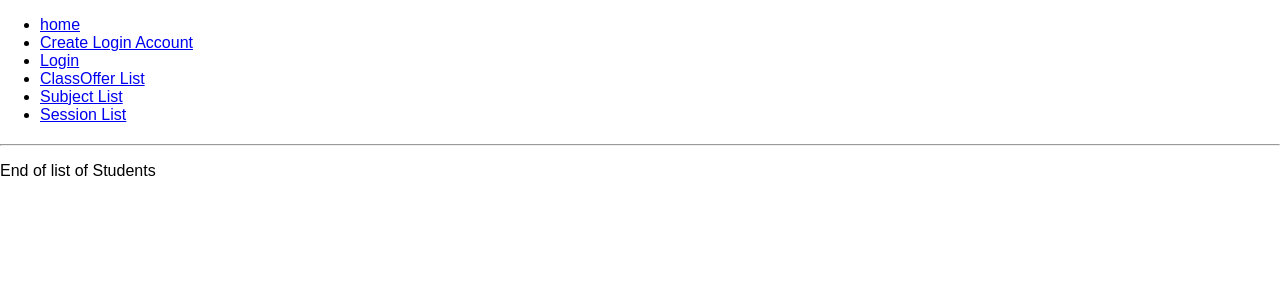
After one commit to SeattleChris/hepcat, a Django app: page /classes/checkin/ in a window 1280 px wide. The commit adds this page. Shown: the top 300 px of the page. Run offline with Django 3.2, Linux system fonts and the light colour scheme; data that the repository does not hold is empty; parts of the project's set-up code (start-up, migrations or seed data) failed here and were passed over.

Commit message:
re-instantiated and populated data to comply with new structure

```diff
--- /dev/null
+++ b/web/classwork/templates/classwork/checkin.html
@@ -0,0 +1,11 @@
+{% extends "generic/base.html" %}
+
+
+{% block content %}
+<h2>{{ display_session }}</h2>
+  {% for student in student_list %}
+    <p>{{ student }}</p>
+  {% endfor %}
+  <hr />
+  <p>End of list of Students</p>
+{% endblock content %}
--- a/web/classwork/urls.py
+++ b/web/classwork/urls.py
@@ -1,9 +1,8 @@
 from django.urls import path
-from .views import SubjectListView, SessionListView, ClassOfferListView, LocationDetailView, LocationListView
+from .views import SubjectListView, SessionListView, ClassOfferListView, LocationDetailView, LocationListView, Checkin
 # SubjectCreateView, SessionCreateView, ClassOfferCreateView,
-urlpatterns = [
-    # path('', PublishedListView.as_view(), name='published'),
-    path('', ClassOfferListView.as_view(), name='classoffer_list'),
+urlpatterns = [  # All following are in /classes/
+    path('', ClassOfferListView.as_view(), name='classoffer_list'),  # Display current published ClassOffers
     # path('new/', ClassOfferCreateView.as_view(), name='classoffer_create'),
     # path('<int:id>', ClassOfferDetailView.as_view(), name='classoffer_detail'),
     path('subject/', SubjectListView.as_view(), name='subject_list'),
@@ -12,6 +11,7 @@ urlpatterns = [
     # path('session/new/', SessionCreateView.as_view(), name='session_create'),
     # path('classoffer/new/<int:id>', ClassOfferCreateView.as_view(), name='classoffer_create'),
     # above is correct to create on budget of id?
+    path('checkin/', Checkin.as_view(), name='checkin'),
     path('location/<int:id>', LocationDetailView.as_view(), name='location_detail'),
     path('location/', LocationListView.as_view(), name='location_list'),
 ]
--- a/web/classwork/views.py
+++ b/web/classwork/views.py
@@ -6,14 +6,6 @@ from .models import Subject, Session, ClassOffer, Location
 from .forms import SubjectForm, SessionForm, ClassOfferForm
 from datetime import datetime
 # Create your views here.
-
-
-# class PublishedListView(ListView):
-#     """ Placeholder for currently live classes on the site
-#     """
-#     template_name = 'classwork/published.html'
-#     model = ClassOffer
-#     context_object_name = 'classoffers'
 
 
 class SubjectListView(ListView):
@@ -75,6 +67,8 @@ class ClassOfferListView(ListView):
     model = ClassOffer
     context_object_name = 'classoffers'
 
+    # TODO: make decide_session a method that can be imported to various models
+    # Unless all places that need this are a model that inhirit from this model.
     def decide_session(self, sess=None, display_date=None):
         """ Typically we want to see the current session.
             Sometimes we want to see a future sesion.
@@ -98,7 +92,7 @@ class ClassOfferListView(ListView):
         return sess_data  # a list of Session records, even if only 0-1 session
 
     def get_queryset(self):
-        """ We can limit the classes list by publish date
+        """ We can limit the classes list by class level
         """
         display_session = None
         if 'display_session' in self.kwargs:
@@ -121,28 +115,85 @@ class ClassOfferListView(ListView):
         return context
 
 
-class Checkin(ClassOfferListView):
+class Checkin(ListView):
     """ This is a report for which students are in which classes.
     """
+    model = ClassOffer
     template_name = 'classwork/checkin.html'
-    context_object_name = 'class_checkin'
+    context_object_name = 'student_list'
+
+    # TODO: make decide_session a method that can be imported to various models
+    # Unless all places that need this are a model that inhirit from this model
+    def decide_session(self, sess=None, display_date=None):
+        """ Typically we want to see the current session.
+            Sometimes we want to see a future sesion.
+        """
+        sess_data = []
+        # TODO: Deal with appropriate date input data and test it
+        if sess is None:
+            target = display_date or datetime.now()
+            sess_data = Session.objects.filter(publish_date__lte=target, expire_date__gte=target)
+        else:
+            if display_date:
+                raise SyntaxError("You can't filter by both Session and Date")
+            if sess == 'all':
+                return Session.objects.all()
+            if not isinstance(sess, list):
+                sess = [].append(sess)
+            try:
+                sess_data = Session.objects.filter(name__in=sess)
+            except TypeError:
+                sess_data = []
+        return sess_data  # a list of Session records, even if only 0-1 session
 
     def get_all_sessions(self):
         sess_list = [a.title for a in Session.objects.all()]
         return sess_list
 
     def get_queryset(self):
-        result = super().get_queryset()
-
-        return result
+        """ List all the students from all the classes (in order of ClassOffer
+            and then alphabetical first name)
+        """
+        # current_classes = super().get_queryset()
+        display_session = None
+        if 'display_session' in self.kwargs:
+            display_session = self.kwargs['display_session']
+        sess_id = [ea.id for ea in self.decide_session(sess=display_session)]
+        selected_classes = ClassOffer.objects.filter(session__in=sess_id).order_by('num_level')
+        class_list = [ea.students for ea in selected_classes]
+        print(class_list)
+        print('----------------')
+        print(class_list)
+        # student_list = [student for student in ea.students for ea in class_list]
+        # student_list.order_by('first_name')
+        # return student_list
+        return class_list
 
     def get_context_data(self, **kwargs):
-        kwargs['session_list'] = self.get_all_sessions()
-        for ea in kwargs['session_list']:
-            kwargs[ea]
+        """ Get the context of the current displayed class registration student list
+        """
         context = super().get_context_data(**kwargs)
-        context["added"] = 'added info'
+        # print(context)
+        # print('-----------------')
+        # print(kwargs)
+        display_session = None
+        if 'display_session' in kwargs:
+            display_session = context['display_session']
+        sess_names = [ea.name for ea in self.decide_session(display_session)]
+        context['display_session'] = ', '.join(sess_names)
         return context
+
+        # class_list = self.get_queryset()
+        # # context['student_list'] = ClassOffer.students.filter(
+        # #     budget__user__username=self.request.user.username)
+        # student_list = []
+        # for ea in class_list:
+        #     # context[ea.title] = ea.students.order_by('first_name')
+        #     student_list.append(ea.students.order_by('user__first_name'))
+        # context['student_list'] = student_list
+        # # context['students'] = self.students.order_by('first_name')
+        # # context['students'] = ['bob', 'joe', 'susan']
+        # return context
 
     # end class Checkin
 
--- a/web/hepcat/templates/generic/base.html
+++ b/web/hepcat/templates/generic/base.html
@@ -27,6 +27,7 @@
         <li><a href="{% url 'session_list' %}">Session List</a></li>
         {% if user.is_staff %}
         <li><a href="{% url 'admin:index' %}" >admin</a></li>
+        <li><a href="{% url 'checkin' %}">Checkin Sheet</a></li>
         {% if user.is_superuser %}
         <li>Super User is Here</li>
         <li><a href="{% url 'location_list' %}">Location List</a></li>
--- a/web/users/models.py
+++ b/web/users/models.py
@@ -191,6 +191,9 @@ class Profile(models.Model):
     def __str__(self):
         return self.user.get_full_name()
 
+    def __repr__(self):
+        return self.user.get_full_name()
+
 
 @receiver(post_save, sender=UserHC)
 def create_or_update_user_profile(sender, instance, created, **kwargs):
```
Also changed, not shown: web/classwork/models.py (+13 -1 lines), web/classwork/migrations/0001_initial.py, web/classwork/migrations/0002_classoffer_num_level.py (deleted), web/classwork/migrations/0003_auto_20190116_2129.py (deleted), web/users/migrations/0001_initial.py, web/users/migrations/0002_auto_20181209_1912.py (deleted), web/users/migrations/0003_auto_20181219_1915.py (deleted), web/users/migrations/0004_auto_20181222_2326.py (deleted), web/users/migrations/0005_profile.py (deleted), web/users/migrations/0006_auto_20190106_2353.py (deleted), web/users/migrations/0007_auto_20190115_0109.py (deleted), web/users/migrations/0008_profile_taken_classes.py (deleted).
